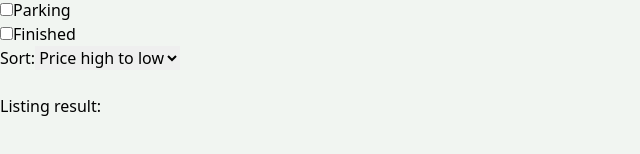
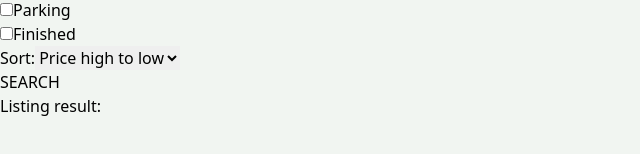
Before and after one commit to DeathwingIN/real-estate-app, a React (Vite) app in the folder client/: page /search in a window 1280 px wide. Shown: the part 306-460 px from the top of the page, without its empty margins (0-640 px from the left). Built offline with nearby package versions, Linux system fonts and the light colour scheme.

Commit message:
Update  css

```diff
--- a/client/src/pages/Search.jsx
+++ b/client/src/pages/Search.jsx
@@ -55,7 +55,7 @@
                             <option>Oldest</option>
                         </select>
                     </div>
-                    <button className='bg-slate-700 text-white p-3 rounded-lg uppercase hover:opacity-95'></button>
+                    <button className='bg-slate-700 text-white p-3 rounded-lg uppercase hover:opacity-95'>SEARCH</button>
                 </form>
             </div>
             <div className="">
```
